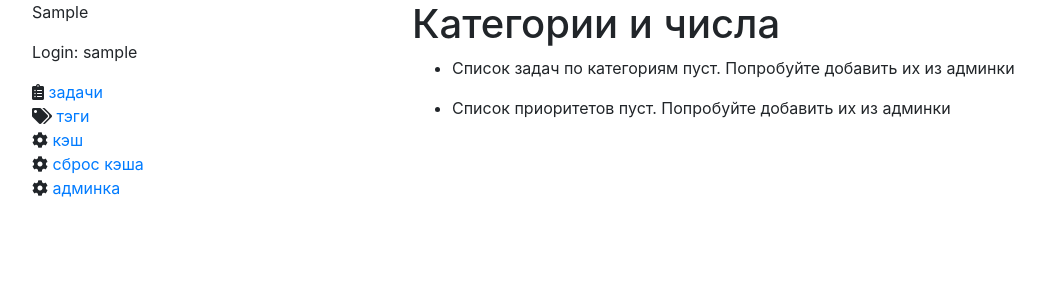
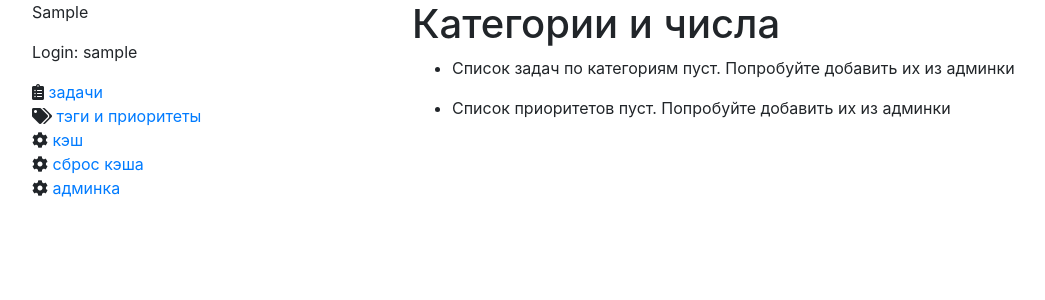
Before and after one commit to KznRkjp/d8_hmwrk, a Django app: page / in a window 1280 px wide. Shown: the top 300 px of the page, without its empty margins (53-1098 px from the left). Run offline with Django 3.2, Linux system fonts and the light colour scheme; the visitor is signed in with stand-in values (Sample User, id 1); data that the repository does not hold is empty; some libraries are stand-ins or nearby versions.

Commit message:
Update base.html

```diff
--- a/tasks/templates/base.html
+++ b/tasks/templates/base.html
@@ -21,7 +21,7 @@
               <p>Login: {{ user.username }}</p>
 
               <i class="fas fa-clipboard-list"></i>&nbsp;<a href="{% url "tasks:list" %}">задачи</a></br>
-              <i class="fas fa-tags"></i>&nbsp;<a href="{% url "tasks:index" %}">тэги</a></br>
+              <i class="fas fa-tags"></i>&nbsp;<a href="{% url "tasks:index" %}">тэги и приоритеты</a></br>
             {% endif %}
 
       <i class="fas fa-cog"></i>&nbsp;<a href='{% url 'tasks:testcache' %}'>кэш</a> </br>
```
